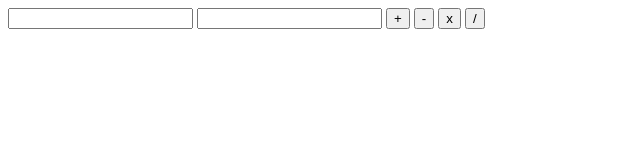
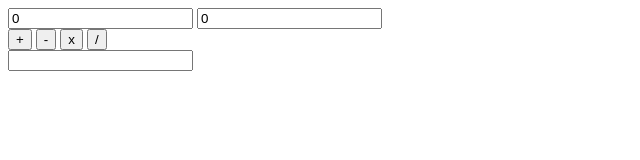
Before and after one commit to Jufebrown/exercises-spa-calculator, a plain HTML site: page index.html in a window 1280 px wide. Shown: the whole page, without its empty margins (0-640 px from the left). Drawn offline with Linux system fonts and the light colour scheme.

Commit message:
reorganized html, added answer field

```diff
--- a/index.html
+++ b/index.html
@@ -5,12 +5,17 @@
 </head>
 <body>
   <form>
-    <input type="number" name="">
-    <input type="number" name="">
-    <button>+</button>
-    <button>-</button>
-    <button>x</button>
-    <button>/</button>
+    <label for="input1"><input type="number" name="input1" value=0></label>
+    <label for="input2"><input type="number" name="input2" value=0></label>
+    <div>
+      <button>+</button>
+      <button>-</button>
+      <button>x</button>
+      <button>/</button>
+    </div>
+    <div>
+      <input type="number" >
+    </div>
   </form>
 
   <script type="text/javascript" src="calculator.js"></script>
```
